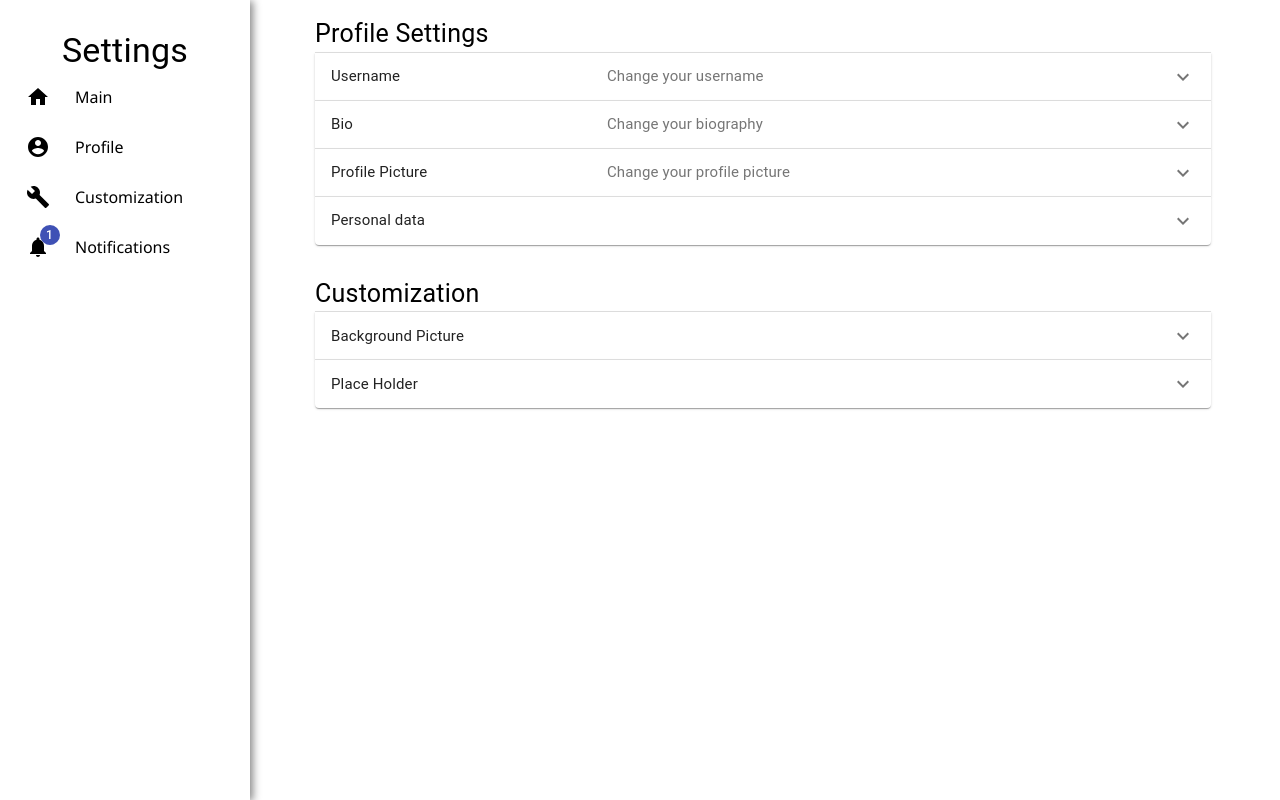
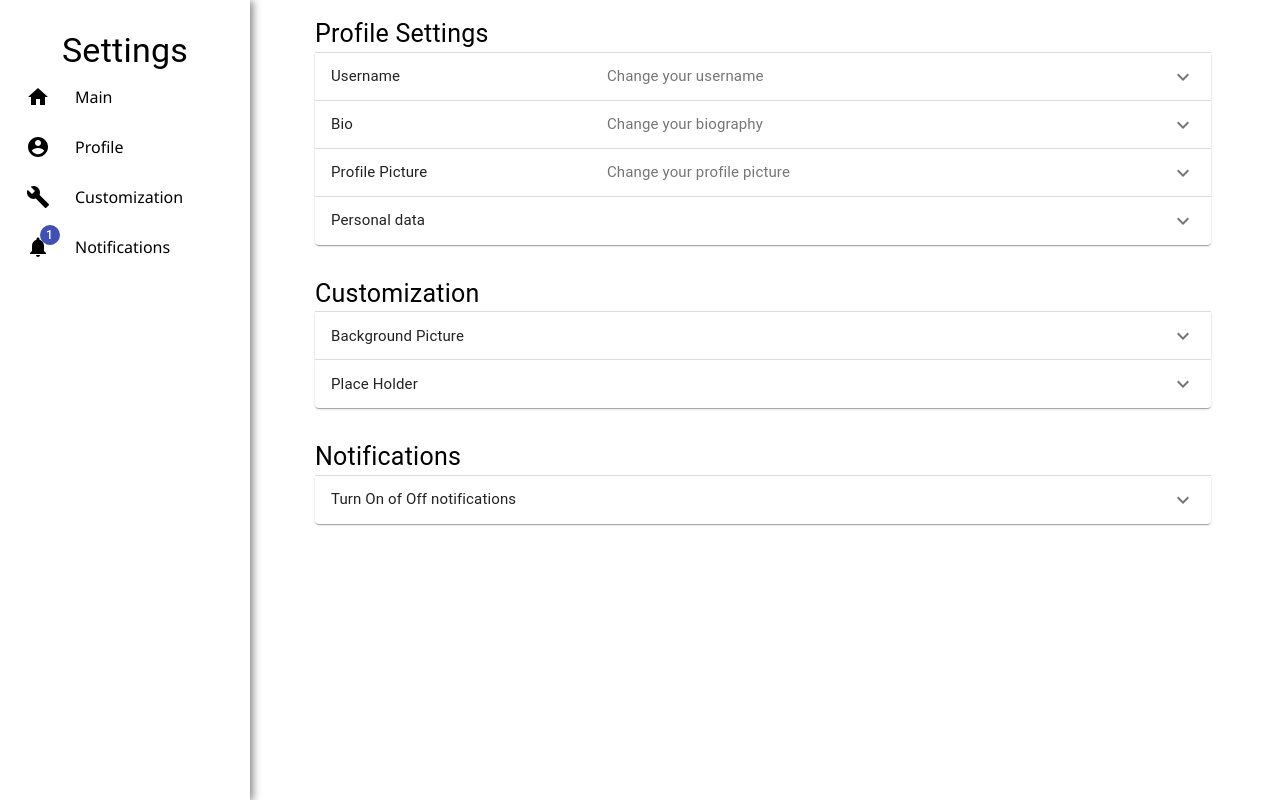
Before and after one commit to arianajung/Paws-and-Ponder, a React (Create React App) app in the folder petlog/: page /settings in a window 1280 px wide. Built offline with nearby package versions, Linux system fonts and the light colour scheme.

Commit message:
added notification settings, and a paw icon :D

```diff
--- a/petlog/src/Main/Navbar/Navbar.js
+++ b/petlog/src/Main/Navbar/Navbar.js
@@ -3,6 +3,7 @@ import "./Navbar.css";
 import { NavbarData } from "./NavbarData";
 import { Link } from "react-router-dom";
 import Typography from "@material-ui/core/Typography";
+import PetsIcon from '@material-ui/icons/Pets';
 
 function Navbar() {
   return (
@@ -14,7 +15,7 @@ function Navbar() {
           align="center"
           variant="h4"
         >
-          Petlog
+          Petlog <PetsIcon />
         </Typography>
         <ul className="navbar-list">
           {NavbarData.map((val, key) => {
--- a/petlog/src/Settings/Settings.js
+++ b/petlog/src/Settings/Settings.js
@@ -2,6 +2,7 @@ import React from "react";
 import SettingsNavbar from "./SettingsNavbar/SettingsNavbar";
 import ProfileSettings from "./subSettings/ProfileSettings";
 import CustomizationSettings from "./subSettings/CustomizationSettings"
+import NotificationSettings from "./subSettings/NotificationSettings"
 
 class Settings extends React.Component {
     /* TODO:
@@ -22,6 +23,7 @@ class Settings extends React.Component {
           <div>
             <ProfileSettings />
             <CustomizationSettings />
+            <NotificationSettings />
           </div>
         </>
       );
--- a/petlog/src/Settings/subSettings/CustomizationSettings.js
+++ b/petlog/src/Settings/subSettings/CustomizationSettings.js
@@ -16,14 +16,9 @@ export default function ProfileSettings() {
   const classes = useStyles()
   const [expanded, setExpanded] = React.useState(false)
 
-  //Should initialize state with current username
+  //Should initialize state with users current avatar picture, and perhaps display it
   const [values, setValues] = React.useState({
       picture: 'Retrieve Default Background Img',
-      password: '',
-      bio: 'Default Bio',
-      profilePic: '',
-      personalData: '',
-      showPassword: false,
   })
 
   //Expands and collapses Accordion Components
--- /dev/null
+++ b/petlog/src/Settings/subSettings/NotificationSettings.js
@@ -0,0 +1,79 @@
+import React from 'react';
+import Accordion from '@material-ui/core/Accordion';
+import AccordionDetails from '@material-ui/core/AccordionDetails';
+import AccordionSummary from '@material-ui/core/AccordionSummary';
+import AccordionActions from '@material-ui/core/AccordionActions';
+import Input from '@material-ui/core/Input';
+import InputLabel from '@material-ui/core/InputLabel';
+import FormControl from '@material-ui/core/FormControl';
+import Typography from '@material-ui/core/Typography';
+import ExpandMoreIcon from '@material-ui/icons/ExpandMore';
+import FormLabel from '@material-ui/core/FormLabel';
+import FormGroup from '@material-ui/core/FormGroup';
+import FormControlLabel from '@material-ui/core/FormControlLabel';
+import FormHelperText from '@material-ui/core/FormHelperText';
+import Switch from '@material-ui/core/Switch';
+
+import { useStyles } from './subSettingsStyles';
+
+export default function ProfileSettings() {
+  const classes = useStyles()
+  const [expanded, setExpanded] = React.useState(false)
+
+  //Should initialize state with current username
+  const [values, setValues] = React.useState({
+      like_notify: true,
+      msg_notify: false,
+      follow_notify: true,
+      follow_post_notify: true,
+  })
+
+  //Expands and collapses Accordion Components
+  const handleChange = (panel) => (event, isExpanded) => {
+    setExpanded(isExpanded ? panel : false);
+  };
+
+  const toggleChange = (event) => {
+    setValues({ ...values, [event.target.name]: event.target.checked });
+  };
+
+  return (
+    <div className={classes.root}>
+
+      <Typography className={classes.sectionHeading}>Notifications</Typography>
+
+      <Accordion expanded={expanded === 'panel1'} onChange={handleChange('panel1')}>
+            <AccordionSummary
+                expandIcon={<ExpandMoreIcon />}
+                aria-controls="panel1bh-content"
+                id="panel1bh-header"
+                >
+                <Typography className={classes.heading}>Turn On of Off notifications</Typography>
+            </AccordionSummary>
+
+            <AccordionDetails>
+                <FormControl component="fieldset">
+                    <FormGroup>
+                            <FormControlLabel
+                            control={<Switch checked={values.like_notify} onChange={toggleChange} name="like_notify" />}
+                            label={"Get notified when someone likes your post"}
+                            />
+                            <FormControlLabel
+                            control={<Switch checked={values.msg_notify} onChange={toggleChange} name="msg_notify" />}
+                            label="Get notified when received a private message"
+                            />
+                            <FormControlLabel
+                            control={<Switch checked={values.follow_notify} onChange={toggleChange} name="follow_notify" />}
+                            label="Get notified when you have a new follower"
+                            />
+                            <FormControlLabel
+                            control={<Switch checked={values.follow_post_notify} onChange={toggleChange} name="follow_post_notify" />}
+                            label="Get notified when someone you are following makes a post"
+                            />
+                    </FormGroup>
+                </FormControl>
+            </AccordionDetails>
+      </Accordion>
+    </div>
+  );
+}
```
